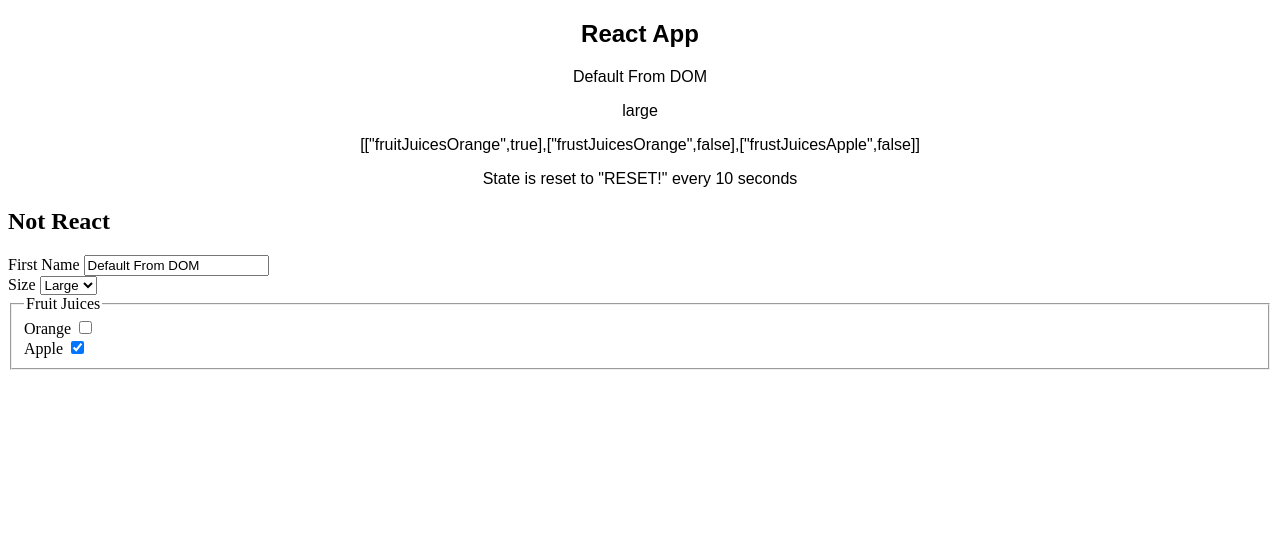
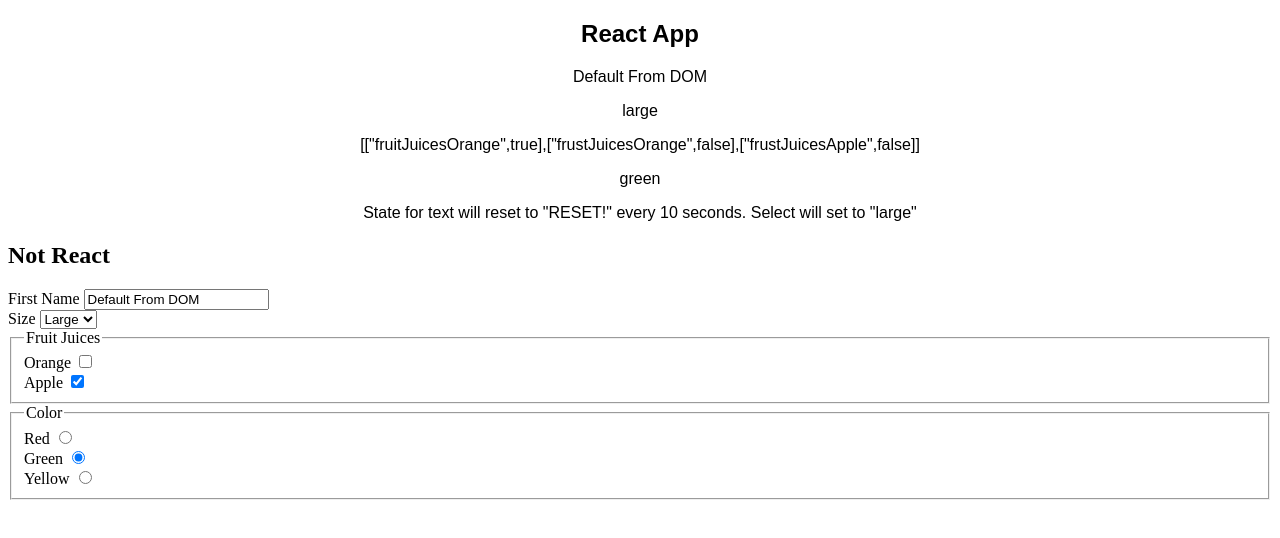
Before and after one commit to Shelob9/react-use-dom-fields, a React (Create React App) app: page / in a window 1280 px wide. Shown: the top 538 px of the page. Built offline with nearby package versions, Linux system fonts and the light colour scheme.

Commit message:
Radio groups

```diff
--- a/public/index.html
+++ b/public/index.html
@@ -54,6 +54,21 @@
           <input id="frustJuicesApple" name="fruitJuices" type="checkbox" checked />
         </div>
       </fieldset>
+      <fieldset>
+        <legend>Color</legend>
+        <div>
+          <label for="colorRed">Red</label>
+          <input id="colorRed" name="color" type="radio" value="red" />
+        </div>
+        <div>
+          <label for="colorGreen">Green</label>
+          <input id="colorGreen" name="color" type="radio" value="green"  />
+        </div>
+        <div>
+          <label for="colorYellow">Yellow</label>
+          <input id="colorYellow" name="color" type="radio" value="yellow"  />
+        </div>
+      </fieldset>
       </div>
 
   </div>
--- a/src/index.tsx
+++ b/src/index.tsx
@@ -5,6 +5,7 @@ import { useInterval } from "react-use";
 import { useDomInput } from "./useDomInput";
 import { useDomSelect } from "./useDomSelect";
 import { useDomCheckboxGroup } from "./useDomCheckboxGroup";
+import { useDomRadioGroup } from "./useDomRadioGroup";
 function mapToJson(map) {
   return JSON.stringify([...map]);
 }
@@ -19,6 +20,8 @@ function App() {
   const [checkboxState, setCheckboxState] = useState(
     new Map().set("fruitJuicesOrange", true)
   );
+
+  const [radioValue, setRadioValue] = useState("green");
 
   const [selectFieldRef] = useDomSelect({
     elementId: "size",
@@ -37,9 +40,15 @@ function App() {
     handler: setCheckboxState
   });
 
+  useDomRadioGroup({
+    name: "color",
+    value: radioValue,
+    handler: setRadioValue
+  });
+
   //Change input field state
   useInterval(() => {
-    setTextValue("Change by React State");
+    setTextValue("Reset");
     setSelectValue("smol");
   }, 10000);
 
@@ -49,7 +58,11 @@ function App() {
       <p>{textValue}</p>
       <p>{selectValue}</p>
       <p>{mapToJson(checkboxState)}</p>
-      <p>State is reset to "RESET!" every 10 seconds</p>
+      <p>{radioValue}</p>
+      <p>
+        State for text will reset to "RESET!" every 10 seconds. Select will set
+        to "large"
+      </p>
     </div>
   );
 }
--- /dev/null
+++ b/src/useDomRadioGroup.ts
@@ -0,0 +1,53 @@
+import React, { useRef, useEffect, useCallback } from "react";
+import { useEffectOnce } from "react-use";
+import { eventHandler } from "./eventHandler";
+
+function getFieldLabel(idAttr: string) {
+  return document.querySelectorAll(`[for="${idAttr}"]`)[0].innerHTML;
+}
+
+function isChecked(idAttr: string) {
+  return document.getElementById(idAttr).checked;
+}
+
+export const useDomRadioGroup = (props: {
+  name: string;
+  value: string;
+  handler: EventListener;
+}) => {
+  const { name, value, handler } = props;
+  const ref = useRef(null);
+  useEffectOnce(() => {
+    ref.current = document.getElementsByName(name);
+    const callbacks = {};
+    if (ref.current.length) {
+      ref.current.forEach(radio => {
+        callbacks[radio.id] = e => {
+          if ("on" !== e.target.value) {
+            handler(e.target.value);
+          }
+        };
+        radio.addEventListener("change", callbacks[radio.id], true);
+      });
+      return () => {
+        if (ref.current.length) {
+          ref.current.forEach(radio => {
+            radio.removetEventListener("change", callbacks[radio.id], true);
+          });
+        }
+      };
+    }
+  });
+
+  useEffect(() => {
+    if (ref.current && ref.current.length) {
+      ref.current.forEach(radio => {
+        if (value === radio.value) {
+          radio.checked = true;
+        }
+      });
+    }
+  }, [value]);
+
+  return [ref];
+};
```
